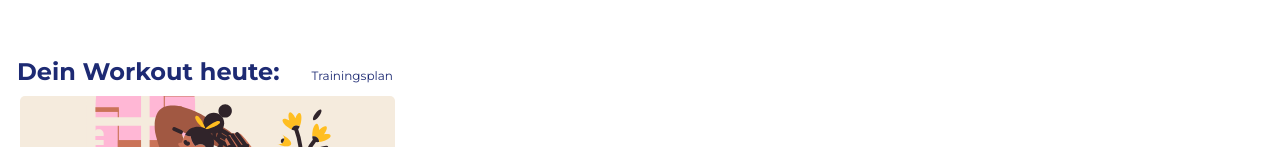
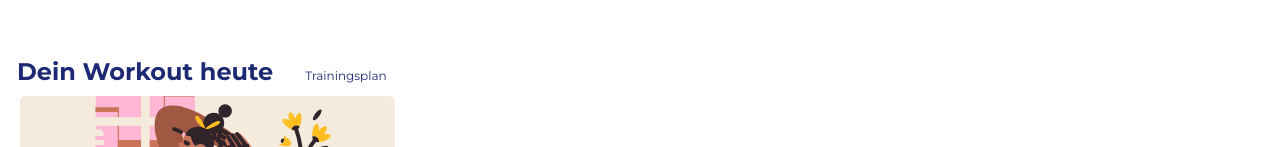
Before and after one commit to LisaDannegger/FEND-Fitnessapp-React, a React (Create React App) app in the folder frontend/: page / in a window 1280 px wide. Shown: the part 195-342 px from the top of the page. Built offline with nearby package versions, Linux system fonts and the light colour scheme.

Commit message:
Building Global Styles, Theme, Implementation in Components

```diff
--- a/frontend/src/components/App.css
+++ b/frontend/src/components/App.css
@@ -17,6 +17,7 @@
 } */
 
 .App-header {
+  background: white;
   color: #1d2a73;
   display: flex;
   flex-direction: column;
--- a/frontend/src/components/App.js
+++ b/frontend/src/components/App.js
@@ -1,23 +1,28 @@
 import React from "react";
+import { BrowserRouter as Router, Route } from "react-router-dom";
+import styled, { css } from "styled-components";
 import "./App.css";
-import styled from "styled-components";
-import { BrowserRouter as Router, Route } from "react-router-dom";
 
-import Dashboard from "./Dashboard";
-import Navigation from "./Navigation";
+import theme from "./styles/theme";
+import { ThemeProvider } from "styled-components";
+import GlobalStyle from "./styles/GlobalStyle";
+
+import Dashboard from "./Home/Dashboard";
+import Navigation from "./Navigation/Navigation";
 // import Browse from "./Browse";
 // import Profile from "./Profile";
 
 //Styles
 const Wrapper = styled.div`
   text-align: left;
-  background-color: white;
   color: #1d2a73;
 `;
 
 const App = () => {
   return (
     <Router>
+      <ThemeProvider theme={theme}>
+        <GlobalStyle />
         <Wrapper>
           <header className="App-header">
             <Dashboard
@@ -26,12 +31,14 @@ const App = () => {
               programTitle="Titel des Programms"
             />
           </header>
+
           <Navigation>
             <Route exact path="/" component={Navigation} />
             {/* <Route exact path="/browse" component={Browse} />
           <Route exact path="/profile" component={Profile} /> */}
           </Navigation>
         </Wrapper>
+      </ThemeProvider>
     </Router>
   );
 };
--- a/frontend/src/components/Dashboard.js
+++ b/frontend/src/components/Home/Dashboard.js
@@ -1,13 +1,13 @@
 import React from "react";
 import styled from "styled-components";
-import ProgrammImage from "./Programm-Image";
+import ProgrammImage from "../common/Programm-Image";
 // import Navigation from "./Navigation";
 // import { BrowserRouter } as Router from "react-router-dom";
 
 const Title = styled.h1`
-  font-size: 3.6rem;
+  font-size: ${(props) => props.theme.fontSize.h1};
   text-align: left;
-  color: #1d2a73;
+  color: ${(props) => props.theme.colors.darkBlue};
   line-height: 43.88px;
   margin-top: 7rem;
   padding: 0 1.7rem;
@@ -17,14 +17,14 @@ const ContentBox = styled.div`
   margin-top: 1rem;
   padding: 0 1.7rem;
   margin-bottom: 11rem;
-  font-size: 1.6rem;
-  font-weight: 400;
+  font-size: ${(props) => props.theme.fontSize.p};
+  font-weight: ${(props) => props.theme.fontWeight.thin};
   line-height: 1.5rem;
 `;
 
 const WorkoutHeader = styled.p`
-  font-weight: 700;
-  font-size: 2.4rem;
+  font-weight: ${(props) => props.theme.fontWeight.bold};
+  font-size: ${(props) => props.theme.fontSize.h2};
   line-height: 29.2px;
   margin-top: 5rem;
   padding: 0 1.7rem;
@@ -33,13 +33,11 @@ const WorkoutHeader = styled.p`
 `;
 
 const Link = styled.a`
-  color: #1d2a73;
-  text-decoration: none;
+  color: ${(props) => props.theme.colors.darkBlue};
   padding-left: 1.5rem;
   font-size: 1.2rem;
 
   &:active {
-    color: #1d2a73;
   }
 `;
 
@@ -53,7 +51,7 @@ function Dashboard(props) {
         <br />
         {props.userName}
       </Title>
-      <WorkoutHeader>Dein Workout heute:</WorkoutHeader>
+      <WorkoutHeader>Dein Workout heute</WorkoutHeader>
       <Link
         className="App-link"
         href="https://reactjs.org"
--- a/frontend/src/components/Navigation.js
+++ b/frontend/src/components/Navigation/Navigation.js
@@ -1,20 +1,18 @@
 import React from "react";
 import { NavLink } from "react-router-dom";
 import styled from "styled-components";
-import Icon1 from "../images/Icon-Home.svg";
-import Icon2 from "../images/Icon-Browse.svg";
-import Icon3 from "../images/Icon-Profile.svg";
+import Icon1 from "../../images/Icon-Home.svg";
+import Icon2 from "../../images/Icon-Browse.svg";
+import Icon3 from "../../images/Icon-Profile.svg";
 
 //Styles
 
 const Nav = styled.nav`
   justify-content: center;
 
-  font-family: "Roboto", sans-serif;
-
   a {
     text-transform: uppercase;
-    text-decoration: none;
+    font-size: ${(props) => props.theme.fontSize.link};
   }
   a:hover,
   a.active {
@@ -23,7 +21,7 @@ const Nav = styled.nav`
 `;
 
 const Navbar = styled.ul`
-  background-color: #f5ebdd;
+  background-color: ${(props) => props.theme.colors.beige};
   width: 100%;
   height: 5rem;
   display: flex;
@@ -31,15 +29,14 @@ const Navbar = styled.ul`
   justify-content: space-around;
   list-style: none;
   margin: auto;
-  font-size: 1.5rem;
+  font-size: ${(props) => props.theme.fontSize.p};
   position: fixed;
   bottom: 0;
   left: 0;
 
   li {
     cursor: pointer;
-    font-size: 1rem;
-    font-weight: 400;
+    font-weight: ${(props) => props.theme.fontWeight.thin};
   }
 `;
 
--- a/frontend/src/components/Programm-Image.js
+++ b/frontend/src/components/common/Programm-Image.js
@@ -1,6 +1,6 @@
 import React from "react";
 import styled from "styled-components";
-import image from "../images/programme-large.svg";
+import image from "../../images/programme-large.svg";
 
 // const Wrapper = styled.div`
 //   display: flex;
@@ -18,7 +18,7 @@ const Bild = styled.img`
 const ProgrammImage = (props) => {
   return (
     <div>
-      <Bild src={image} alt={props.alt} />;
+      <Bild src={image} alt={props.alt} />
     </div>
   );
 };
--- /dev/null
+++ b/frontend/src/components/styles/GlobalStyle.js
@@ -0,0 +1,47 @@
+import { createGlobalStyle } from "styled-components";
+
+const GlobalStyle = createGlobalStyle`
+  *,
+  *::after,
+  *::before {
+    margin: 0;
+    padding: 0;
+    box-sizing: border-box;
+    font-size: 62.5%;
+    color: #1d2a73;
+    font-family: "Montserrat", sans-serif;
+  }
+
+  body {
+    font-weight: 400;
+    font-style: normal;
+    ${
+      "" /* font-size: ${(props) =>
+      props.small
+        ? css`
+            font-size: 1.2rem;
+            line-height: 125%;
+          `
+        : css`
+            font-size: 1.6rem;
+            line-height: 21px;
+          `}; */
+    }
+  }
+
+  a {
+    text-decoration: none;
+  }
+`;
+
+export default GlobalStyle;
+
+//Styled Components with Props
+//static props
+//margin: ${props => props.size};
+
+//dynamic props
+// const Input = styled.input.attrs(props => ({
+//     type = "text"
+//     size = ${props => props.inputColor ? "2rem" : "1rem" }
+// }))
--- /dev/null
+++ b/frontend/src/components/styles/theme.js
@@ -0,0 +1,40 @@
+// eslint-disable-next-line import/no-anonymous-default-export
+export default {
+  colors: {
+    lightBlue: "#3EC1F3",
+    mediumBlue: "#4856DF",
+    darkBlue: "#1D2A73",
+    rose: "#FFB7D5",
+    brown: "#CA7358",
+    yellow: "#FFBE21",
+    beige: "#F5EBDD",
+  },
+
+  linearGradient: {
+    blueMint:
+      "linear-gradient(261.83deg, #3EF3E8 6.65%, rgba(255, 255, 255, 0) 89.06%), #1D2A73",
+    yellowMint:
+      "linear-gradient(261.83deg, #3EF3E8 3.86%, rgba(255, 255, 255, 0) 89.06%), #F5FFA0",
+    rosePink:
+      "linear-gradient(261.83deg, #EB42C6 7.62%, rgba(255, 255, 255, 0) 89.06%), #FFB1A0",
+    orangePink:
+      "linear-gradient(261.83deg, #FFB7D5 22.27%, rgba(255, 255, 255, 0) 89.6%), #FFBE21",
+    blueRose:
+      "linear-gradient(261.83deg, #FFB7D5 6.65%, rgba(255, 255, 255, 0) 89.06%), #1D2A73",
+    yellowRose:
+      "linear-gradient(261.83deg, #FFB7D5 22.27%, rgba(255, 255, 255, 0) 89.6%), #FFBE21",
+  },
+
+  fontWeight: {
+    bold: "700",
+    normal: "400",
+  },
+
+  fontSize: {
+    h1: "3.6rem",
+    h2: "2.4rem",
+    h3: "1.8rem",
+    p: "1.6rem",
+    link: "1rem"
+  }
+};
```
Also changed, not shown: frontend/public/index.html (+1 -21 lines), frontend/src/theme.js (deleted, +0 -51 lines). Lines whose indentation alone changed are shown as unchanged.
